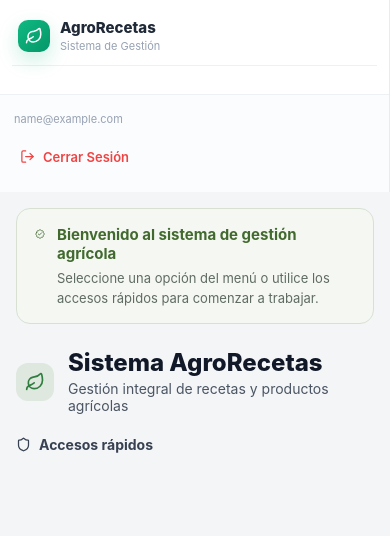
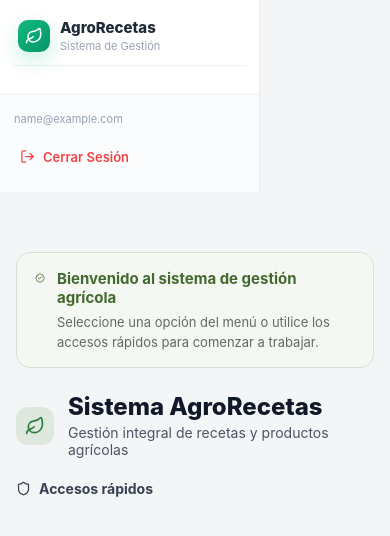
Before and after one commit to JMoyaG/app-recetas, a React (Vite) app: page / in a window 390 px wide. Shown: the top 536 px of the page. Built offline with nearby package versions, Linux system fonts and the light colour scheme; sample sign-in values are in the browser's storage.

Commit message:
correccion de slider

```diff
--- a/src/index.css
+++ b/src/index.css
@@ -695,3 +695,12 @@ input {
 .search-box {
   will-change: transform, opacity;
 }
+@media (max-width: 768px) {
+  .sidebar {
+    width: 260px;
+  }
+
+  .main-content {
+    padding-top: 60px;
+  }
+}
```
